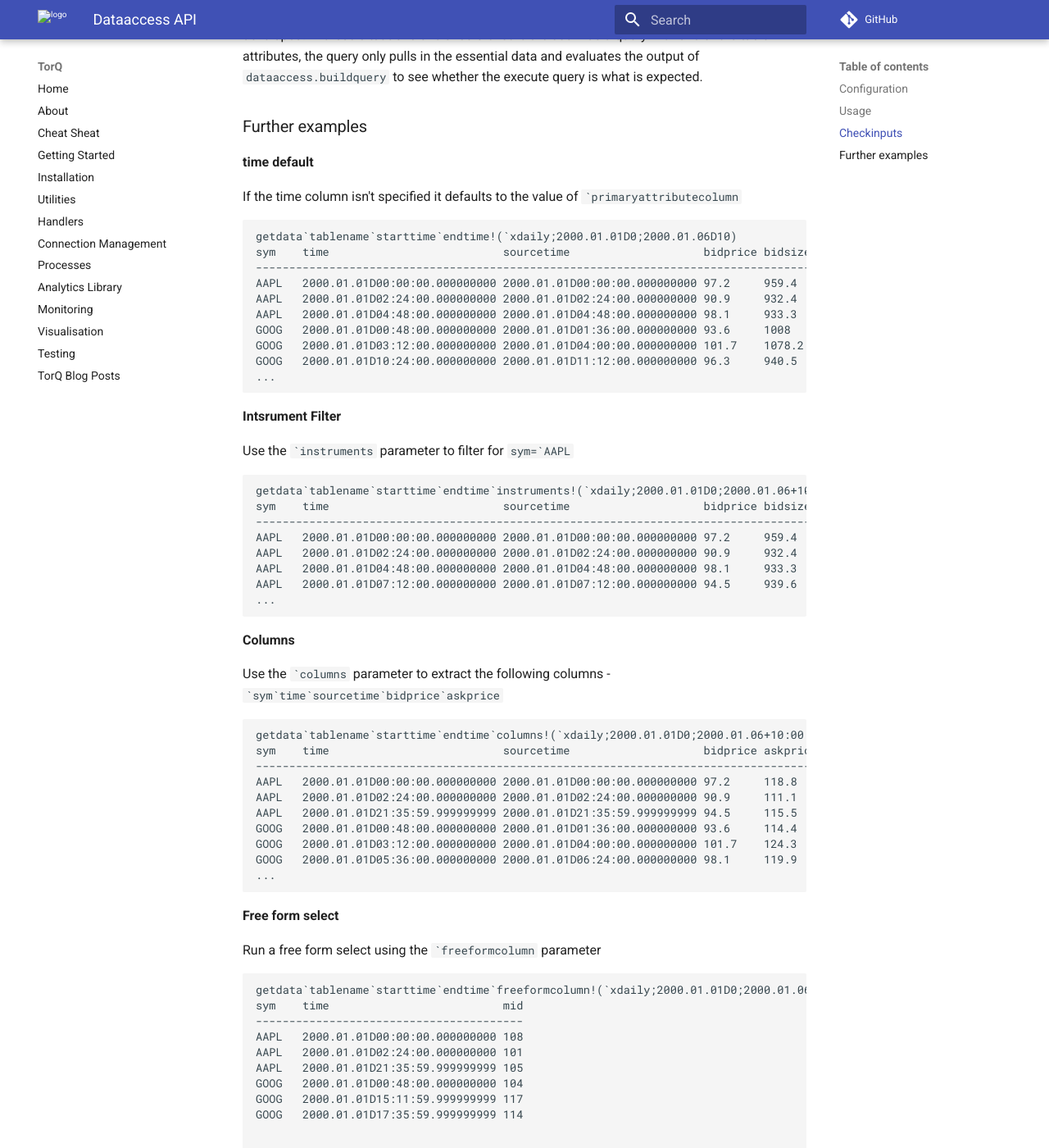
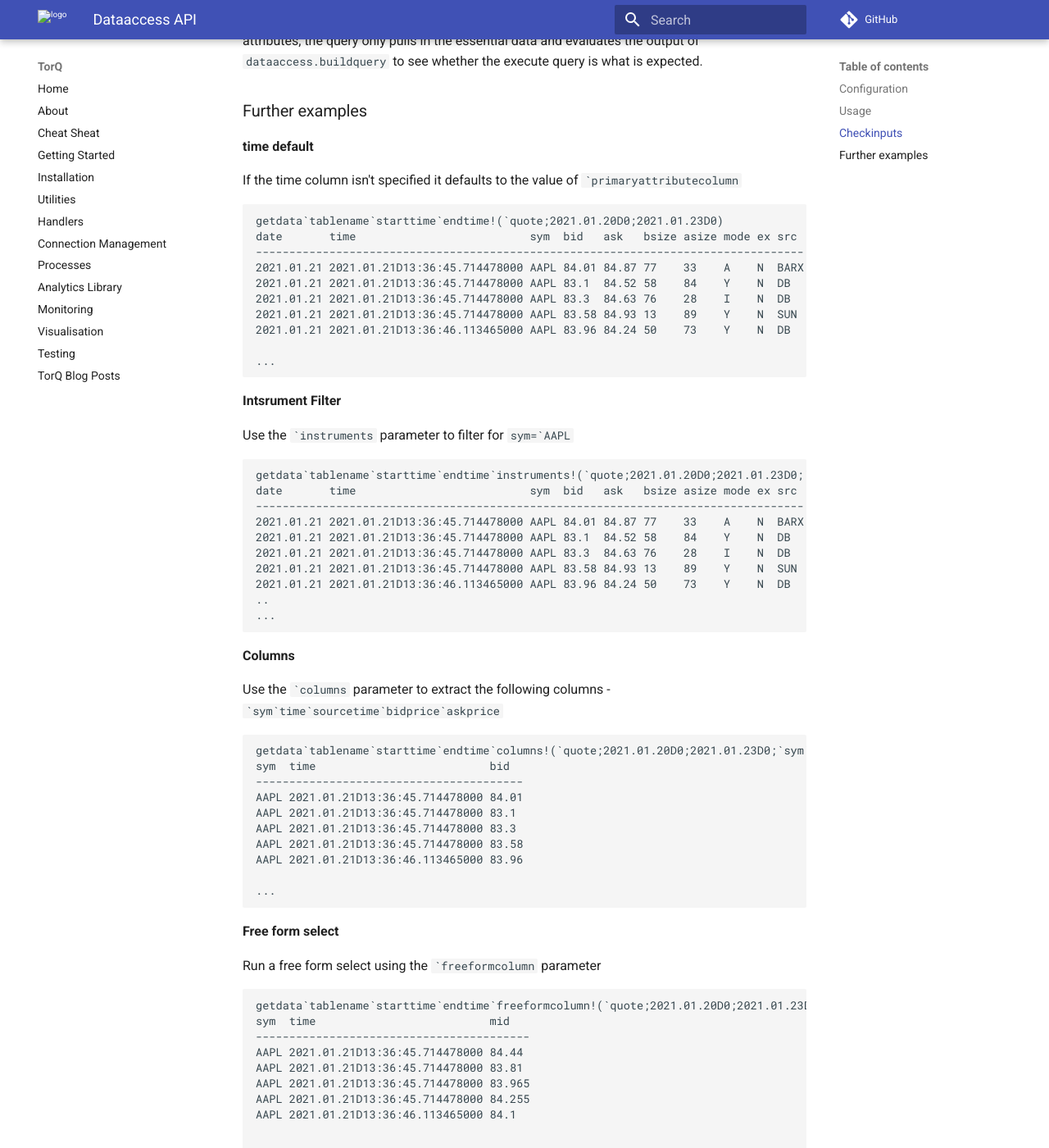
Before and after one commit to DataIntellectTech/TorQ, an MkDocs documentation site: the page built from docs/dataaccess.md, in a window 1280 px wide and 1400 px high, scrolled down 5096 px. Shown: the whole window at 82% size. Built offline with MkDocs 1.6.1 and Material for MkDocs 9.7.7, drawn with Linux system fonts in a browser that asks for light colours; comment, search, counter and statistics services are not loaded; old or Windows-style settings are respelled for this version of MkDocs; some of the changed text lies outside the part shown.

Commit message:
Update dataaccess.md
Updated examples to better reflect recent changes

````diff
--- a/docs/dataaccess.md
+++ b/docs/dataaccess.md
@@ -83,14 +83,13 @@ defaultpartitionrange:{[timecolumn;primarytimecolumn;partitionfield;hdbtimerange
 **Example function call**
 
 ```
-q)getdata`tablename`starttime`endtime`instruments`columns!(`quote;2000.01.01D00:00;2000.01.06D10:00;`GOOG;`sym`time`bidprice`bidsize`askprice`asksize)
-sym    time                          bidprice bidsize askprice asksize
-----------------------------------------------------------------------
-GOOG   2000.01.01D00:00:00.000000000 97.2     959.4   118.8    1172.6
-GOOG   2000.01.01D02:24:00.000000000 90.9     932.4   111.1    1139.6
-GOOG   2000.01.01D04:48:00.000000000 98.1     933.3   119.9    1140.7
-GOOG   2000.01.01D07:12:00.000000000 94.5     939.6   115.5    1148.4
-GOOG   2000.01.01D09:36:00.000000000 93.6     925.2   114.4    1130.8
+q)getdata`tablename`starttime`endtime`instruments`columns!(`quote;2021.01.20D0;2021.01.23D0;`GOOG;`sym`time`bid`bsize)
+sym    time                        bid   bsize
+----------------------------------------------
+GOOG 2021.01.21D13:36:45.714478000 71.57 1
+GOOG 2021.01.21D13:36:45.714478000 70.86 2
+GOOG 2021.01.21D13:36:45.714478000 70.91 8
+GOOG 2021.01.21D13:36:45.714478000 70.91 6
 ...
 ```
 **Table of avaliable Aggregations**
@@ -154,15 +153,15 @@ The api is designed improve accessibility whilst maintaining a fast query speed.
 If the time column isn't specified it defaults to the value of ``` `primaryattributecolumn ```
 
 ```
-getdata`tablename`starttime`endtime!(`xdaily;2000.01.01D0;2000.01.06D10)
-sym    time                          sourcetime                    bidprice bidsize askprice asksize
-----------------------------------------------------------------------------------------------------
-AAPL   2000.01.01D00:00:00.000000000 2000.01.01D00:00:00.000000000 97.2     959.4   118.8    1172.6
-AAPL   2000.01.01D02:24:00.000000000 2000.01.01D02:24:00.000000000 90.9     932.4   111.1    1139.6
-AAPL   2000.01.01D04:48:00.000000000 2000.01.01D04:48:00.000000000 98.1     933.3   119.9    1140.7
-GOOG   2000.01.01D00:48:00.000000000 2000.01.01D01:36:00.000000000 93.6     1008    114.4    1232
-GOOG   2000.01.01D03:12:00.000000000 2000.01.01D04:00:00.000000000 101.7    1078.2  124.3    1317.8
-GOOG   2000.01.01D10:24:00.000000000 2000.01.01D11:12:00.000000000 96.3     940.5   117.7    1149.5
+getdata`tablename`starttime`endtime!(`quote;2021.01.20D0;2021.01.23D0)
+date       time                          sym  bid   ask   bsize asize mode ex src
+----------------------------------------------------------------------------------
+2021.01.21 2021.01.21D13:36:45.714478000 AAPL 84.01 84.87 77    33    A    N  BARX
+2021.01.21 2021.01.21D13:36:45.714478000 AAPL 83.1  84.52 58    84    Y    N  DB
+2021.01.21 2021.01.21D13:36:45.714478000 AAPL 83.3  84.63 76    28    I    N  DB
+2021.01.21 2021.01.21D13:36:45.714478000 AAPL 83.58 84.93 13    89    Y    N  SUN
+2021.01.21 2021.01.21D13:36:46.113465000 AAPL 83.96 84.24 50    73    Y    N  DB
+
 ...
 ```
 
@@ -172,13 +171,15 @@ GOOG   2000.01.01D10:24:00.000000000 2000.01.01D11:12:00.000000000 96.3     940.
 Use the ``` `instruments ``` parameter to filter for ``` sym=`AAPL ```
 
 ```
-getdata`tablename`starttime`endtime`instruments!(`xdaily;2000.01.01D0;2000.01.06+10:00;`AAPL)
-sym    time                          sourcetime                    bidprice bidsize askprice asksize
-----------------------------------------------------------------------------------------------------
-AAPL   2000.01.01D00:00:00.000000000 2000.01.01D00:00:00.000000000 97.2     959.4   118.8    1172.6
-AAPL   2000.01.01D02:24:00.000000000 2000.01.01D02:24:00.000000000 90.9     932.4   111.1    1139.6
-AAPL   2000.01.01D04:48:00.000000000 2000.01.01D04:48:00.000000000 98.1     933.3   119.9    1140.7
-AAPL   2000.01.01D07:12:00.000000000 2000.01.01D07:12:00.000000000 94.5     939.6   115.5    1148.4
+getdata`tablename`starttime`endtime`instruments!(`quote;2021.01.20D0;2021.01.23D0;`AAPL)
+date       time                          sym  bid   ask   bsize asize mode ex src
+----------------------------------------------------------------------------------
+2021.01.21 2021.01.21D13:36:45.714478000 AAPL 84.01 84.87 77    33    A    N  BARX
+2021.01.21 2021.01.21D13:36:45.714478000 AAPL 83.1  84.52 58    84    Y    N  DB
+2021.01.21 2021.01.21D13:36:45.714478000 AAPL 83.3  84.63 76    28    I    N  DB
+2021.01.21 2021.01.21D13:36:45.714478000 AAPL 83.58 84.93 13    89    Y    N  SUN
+2021.01.21 2021.01.21D13:36:46.113465000 AAPL 83.96 84.24 50    73    Y    N  DB
+..
 ...
 ```
 
@@ -188,19 +189,17 @@ AAPL   2000.01.01D07:12:00.000000000 2000.01.01D07:12:00.000000000 94.5     939.
 Use the ``` `columns ``` parameter to extract the following columns - ``` `sym`time`sourcetime`bidprice`askprice ```
 
 ```
-getdata`tablename`starttime`endtime`columns!(`xdaily;2000.01.01D0;2000.01.06+10:00;`sym`time`sourcetime`bidprice`askprice)
-sym    time                          sourcetime                    bidprice askprice
-------------------------------------------------------------------------------------
-AAPL   2000.01.01D00:00:00.000000000 2000.01.01D00:00:00.000000000 97.2     118.8
-AAPL   2000.01.01D02:24:00.000000000 2000.01.01D02:24:00.000000000 90.9     111.1
-AAPL   2000.01.01D21:35:59.999999999 2000.01.01D21:35:59.999999999 94.5     115.5
-GOOG   2000.01.01D00:48:00.000000000 2000.01.01D01:36:00.000000000 93.6     114.4
-GOOG   2000.01.01D03:12:00.000000000 2000.01.01D04:00:00.000000000 101.7    124.3
-GOOG   2000.01.01D05:36:00.000000000 2000.01.01D06:24:00.000000000 98.1     119.9
+getdata`tablename`starttime`endtime`columns!(`quote;2021.01.20D0;2021.01.23D0;`sym`time`bid)
+sym  time                          bid
+----------------------------------------
+AAPL 2021.01.21D13:36:45.714478000 84.01
+AAPL 2021.01.21D13:36:45.714478000 83.1
+AAPL 2021.01.21D13:36:45.714478000 83.3
+AAPL 2021.01.21D13:36:45.714478000 83.58
+AAPL 2021.01.21D13:36:46.113465000 83.96
+
 ...
 ```
-
-
 
 
 **Free form select**
@@ -208,15 +207,14 @@ GOOG   2000.01.01D05:36:00.000000000 2000.01.01D06:24:00.000000000 98.1     119.
 Run a free form select using the ``` `freeformcolumn ``` parameter
 
 ```
-getdata`tablename`starttime`endtime`freeformcolumn!(`xdaily;2000.01.01D0;2000.01.06+10:00;"sym,time,mid:0.5*bidprice+askprice")
-sym    time                          mid
-----------------------------------------
-AAPL   2000.01.01D00:00:00.000000000 108
-AAPL   2000.01.01D02:24:00.000000000 101
-AAPL   2000.01.01D21:35:59.999999999 105
-GOOG   2000.01.01D00:48:00.000000000 104
-GOOG   2000.01.01D15:11:59.999999999 117
-GOOG   2000.01.01D17:35:59.999999999 114
+getdata`tablename`starttime`endtime`freeformcolumn!(`quote;2021.01.20D0;2021.01.23D0;"sym,time,mid:0.5*bid+ask")
+sym  time                          mid
+-----------------------------------------
+AAPL 2021.01.21D13:36:45.714478000 84.44
+AAPL 2021.01.21D13:36:45.714478000 83.81
+AAPL 2021.01.21D13:36:45.714478000 83.965
+AAPL 2021.01.21D13:36:45.714478000 84.255
+AAPL 2021.01.21D13:36:46.113465000 84.1
 
 ...
 ```
@@ -230,12 +228,15 @@ This can be used in conjunction with the `columns` parameter, however the `colum
 Use ``` `grouping ``` parameter to group average ``` `mid```, by ``` `sym ```
 
 ```
-getdata`tablename`starttime`endtime`freeformcolumn`grouping!(`xdaily;2000.01.01D0;2000.01.06+10:00;"avgmid:avg 0.5*bidprice+askprice";`sym)
-sym   | avgmid
-------| ------
-AAPL  | 105.4
-GOOG  | 107
-USDCHF| 115.5
+getdata`tablename`starttime`endtime`freeformcolumn`grouping!(`quote;2021.01.20D0;2021.01.23D0;"avgmid:avg 0.5*bid+ask";`sym)
+sym | avgmid
+----| --------
+AAPL| 70.63876
+AIG | 31.37041
+AMD | 36.46488
+DELL| 8.34496
+DOW | 22.8436
+
 ```
 
 
@@ -244,15 +245,18 @@ USDCHF| 115.5
 
 **String style grouping**
 
-Group average ``` `mid```, by ``` `sym/`source ``` using the ``` `freeformby ``` parameter
+Group average ``` `mid```, by ``` instru:sym ``` using the ``` `freeformby ``` parameter
 
 ```
-getdata`tablename`starttime`endtime`freeformcolumn`freeformby!(`xdaily;2000.01.01D0;2000.01.06+10:00;"avgmid:avg 0.5*bidprice+askprice";"sym:sym,source:source")
-sym    source | avgmid
---------------| ------
-AAPL   source0| 105.4
-GOOG   source1| 107
-USDCHF source2| 115.5
+getdata`tablename`starttime`endtime`freeformcolumn`freeformby!(`quote;2021.01.20D0;2021.01.23D0;"avgmid:avg 0.5*bid+ask";"instr:sym")
+instr| avgmid
+-----| --------
+AAPL | 70.63876
+AIG  | 31.37041
+AMD  | 36.46488
+DELL | 8.34496
+DOW  | 22.8436
+
 ```
 
 
@@ -285,15 +289,11 @@
 - wavg of ``` `bidsize`bidprice ``` / ``` `asksize`askprice ```
 
 ```
-getdata`tablename`starttime`endtime`aggregations`grouping`timebar!(`xdaily;2000.01.01D0;2000.01.06D10:00;`min`max`wavg!(`bidprice`askprice;`bidprice`askprice;(`bidsize`bidprice;`asksize`askprice));`sym;(`time;6;`hour))
-sym    time                         | minBidprice minAskprice maxBidprice maxAskprice wavgBidsizeBidprice wavgAsksizeAskprice
-------------------------------------| ---------------------------------------------------------------------------------------
-AAPL   2000.01.01D00:00:00.000000000| 90.9        111.1       98.1        119.9       95.41806            116.6221
-AAPL   2000.01.01D06:00:00.000000000| 93.6        114.4       94.5        115.5       94.05347            114.9542
-AAPL   2000.01.01D12:00:00.000000000| 90.9        111.1       95.4        116.6       93.89125            114.756
-AAPL   2000.01.01D18:00:00.000000000| 94.5        115.5       97.2        118.8       95.8601             117.1623
-AAPL   2000.01.02D00:00:00.000000000| 91.8        112.2       98.1        119.9       94.80504            115.8728
-...
+getdata`tablename`starttime`endtime`aggregations!(`quote;2021.01.20D0;2021.01.23D0;((enlist `max)!enlist `ask`bid))
+maxAsk maxBid
+-------------
+109.5  108.6
+
 ```
 
 
@@ -303,33 +303,33 @@ AAPL   2000.01.02D00:00:00.000000000| 91.8        112.2       98.1        119.9
 Use the ``` `filters ``` parameter to execute a functional select style where clause
 
 ```
-getdata`tablename`starttime`endtime`filters!(`xdaily;2000.01.01D0;2000.01.06+10:00;`source`bidprice!(enlist(=;`source1);enlist(within;80 100)))
-date       sym    source  id    time                          sourcetime                    bidprice bidsize askprice asksize
------------------------------------------------------------------------------------------------------------------------------
-2000.01.01 GOOG   source1 "x10" 2000.01.01D00:48:00.000000000 2000.01.01D01:36:00.000000000 93.6     1008    114.4    1232
-2000.01.01 GOOG   source1 "x11" 2000.01.01D03:12:00.000000000 2000.01.01D04:00:00.000000000 101.7    1078.2  124.3    1317.8
-2000.01.01 GOOG   source1 "x12" 2000.01.01D05:36:00.000000000 2000.01.01D06:24:00.000000000 98.1     932.4   119.9    1139.6
-2000.01.01 GOOG   source1 "x13" 2000.01.01D08:00:00.000000000 2000.01.01D08:48:00.000000000 91.8     910.8   112.2    1113.2
-2000.01.01 GOOG   source1 "x14" 2000.01.01D10:24:00.000000000 2000.01.01D11:12:00.000000000 96.3     940.5   117.7    1149.5
-2000.01.01 GOOG   source1 "x15" 2000.01.01D12:47:59.999999999 2000.01.01D13:35:59.999999999 90       974.7   110      1191.3
+getdata`tablename`starttime`endtime`filters!(`quote;2021.01.20D0;2021.01.23D0;(enlist(`src))!enlist enlist(in;`GETGO`DB))
+date       time                          sym  bid   ask   bsize asize mode ex src
+---------------------------------------------------------------------------------
+2021.01.21 2021.01.21D13:36:45.714478000 AAPL 83.1  84.52 58    84    Y    N  DB
+2021.01.21 2021.01.21D13:36:45.714478000 AAPL 83.3  84.63 76    28    I    N  DB
+2021.01.21 2021.01.21D13:36:46.113465000 AAPL 83.96 84.24 50    73    Y    N  DB
+2021.01.21 2021.01.21D13:36:46.113465000 AAPL 83.8  84.76 78    32    Z    N  DB
+2021.01.21 2021.01.21D13:36:48.714396000 AAPL 83.5  84.99 42    71    R    N  DB
+..
 
 ...
 ```
 
 **Free form Filters**
 
-Use the ``` `freefromby ``` parameter to execute the same filter as above
+Use the ``` `freefromwhere ``` parameter to execute the same filter as above
 
 ```
-getdata`tablename`starttime`endtime`freeformwhere!(`xdaily;2000.01.01D0;2000.01.06+10:00;"source=`source1")
-date       sym    source  id    time                          sourcetime                    bidprice bidsize askprice asksize
------------------------------------------------------------------------------------------------------------------------------
-2000.01.01 GOOG   source1 "x10" 2000.01.01D00:48:00.000000000 2000.01.01D01:36:00.000000000 93.6     1008    114.4    1232
-2000.01.01 GOOG   source1 "x11" 2000.01.01D03:12:00.000000000 2000.01.01D04:00:00.000000000 101.7    1078.2  124.3    1317.8
-2000.01.01 GOOG   source1 "x12" 2000.01.01D05:36:00.000000000 2000.01.01D06:24:00.000000000 98.1     932.4   119.9    1139.6
-2000.01.01 GOOG   source1 "x13" 2000.01.01D08:00:00.000000000 2000.01.01D08:48:00.000000000 91.8     910.8   112.2    1113.2
-2000.01.01 GOOG   source1 "x14" 2000.01.01D10:24:00.000000000 2000.01.01D11:12:00.000000000 96.3     940.5   117.7    1149.5
-2000.01.01 GOOG   source1 "x15" 2000.01.01D12:47:59.999999999 2000.01.01D13:35:59.999999999 90       974.7   110      1191.3
+getdata`tablename`starttime`endtime`freeformwhere!(`quote;2021.01.20D0;2021.01.23D0;"src in `DB`GETGO")
+date       time                          sym  bid   ask   bsize asize mode ex src
+---------------------------------------------------------------------------------
+2021.01.21 2021.01.21D13:36:45.714478000 AAPL 83.1  84.52 58    84    Y    N  DB
+2021.01.21 2021.01.21D13:36:45.714478000 AAPL 83.3  84.63 76    28    I    N  DB
+2021.01.21 2021.01.21D13:36:46.113465000 AAPL 83.96 84.24 50    73    Y    N  DB
+2021.01.21 2021.01.21D13:36:46.113465000 AAPL 83.8  84.76 78    32    Z    N  DB
+2021.01.21 2021.01.21D13:36:48.714396000 AAPL 83.5  84.99 42    71    R    N  DB
+
 ...
 ```
 **Ordering**
````
